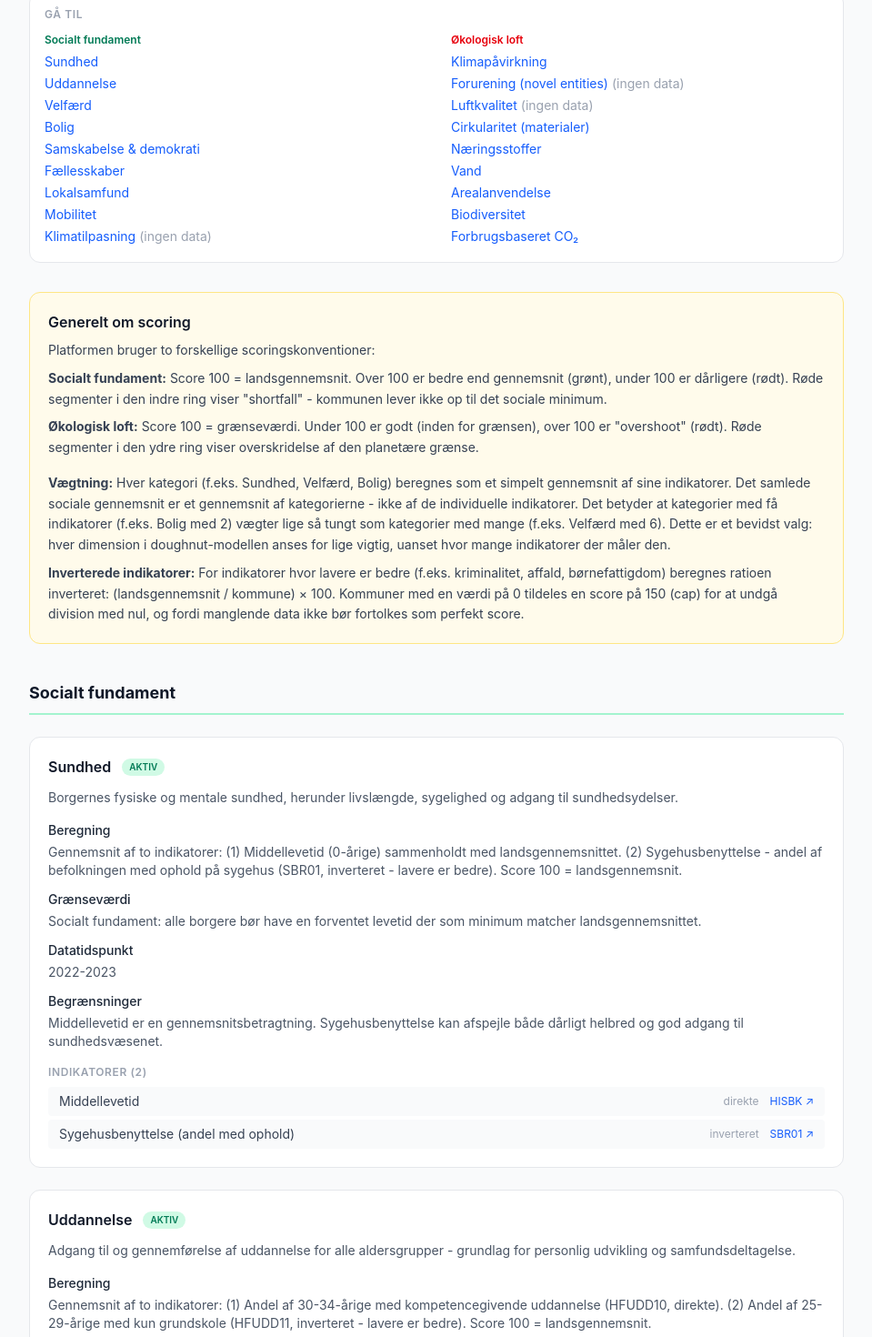
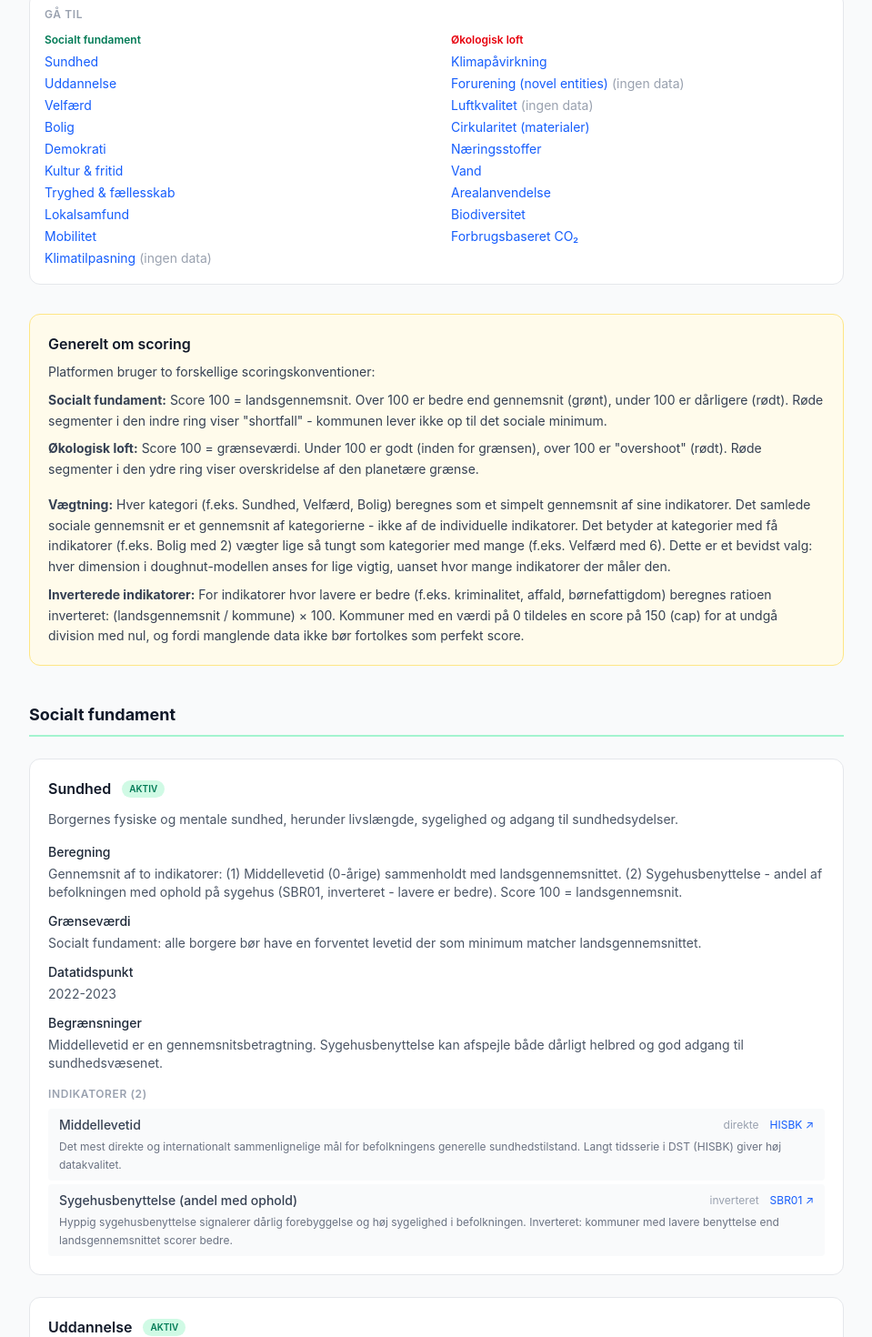
Before and after one commit to augustseptimius-beep/doughnut, a Next.js app in the folder webapp/: page /metode in a window 1280 px wide. Shown: the part 190-1660 px from the top of the page at 91% size, without its empty margins (160-1119 px from the left). Built offline with nearby package versions, Linux system fonts and the light colour scheme.

Commit message:
Opdatering

```diff
--- a/webapp/app/metode/page.tsx
+++ b/webapp/app/metode/page.tsx
@@ -16,6 +16,44 @@ interface MethodInfo {
   limitations?: string;
   csvFile?: string;
 }
+
+/* ─── Rationale per indicator ─── */
+const INDICATOR_RATIONALES: Record<string, string> = {
+  // Sundhed
+  life_expectancy: "Det mest direkte og internationalt sammenlignelige mål for befolkningens generelle sundhedstilstand. Langt tidsserie i DST (HISBK) giver høj datakvalitet.",
+  hospital_use: "Hyppig sygehusbenyttelse signalerer dårlig forebyggelse og høj sygelighed i befolkningen. Inverteret: kommuner med lavere benyttelse end landsgennemsnittet scorer bedre.",
+  // Uddannelse
+  education: "Andel af 30-34-årige med erhvervskompetencegivende uddannelse er det primære politiske måleparameter for uddannelsesniveau. Absolut baseline: nationalt mål på 95% (Børne- og Undervisningsministeriet).",
+  low_education: "Andel af 25-29-årige med kun grundskole som højeste uddannelse. Fanger den sårbare ende af uddannelsesspektret og er særligt vigtig som indikator i landdistrikter og socialt belastede områder.",
+  // Velfærd
+  disposable_income: "Disponibel indkomst pr. person er det bredeste mål for materiel levestandard - inkluderer løn, overførsler og kapitalindkomst minus skat og bidrag.",
+  employment: "Beskæftigelsesfrekvens afspejler adgang til arbejde, som er centralt for både indkomst, selvforsørgelse og social deltagelse.",
+  child_poverty: "Bruger Gini-koefficient som proxy for børnefattigdom da direkte kommunefordelte børnefattigdomsdata ikke er tilgængelige i DST. Høj ulighed er en stærk prædikator for negativ social arv.",
+  gini: "Gini-koefficient måler den samlede indkomstulighed i kommunen. Høj ulighed underminerer social sammenhæng, tillid og fælles institutioner.",
+  low_income: "Andel af befolkningen med indkomst under 60% af medianindkomsten - det internationale standardmål for relativ fattigdom (DST LABY07).",
+  vulnerable_children: "Andel udsatte børn og unge med anbringelse eller forebyggende foranstaltninger (BU43) er en stærk indikator for social belastning og kommunens udfordringer med social arv.",
+  neet: "Andel unge (16-24 år) uden for uddannelse og beskæftigelse (NEET) signalerer risiko for langsigtet social eksklusion og er et anerkendt EU-måleparameter.",
+  // Bolig
+  vacant_housing: "Høj andel tomme boliger signalerer fraflytning og lavt boligmarked. Inverteret: kommuner med færre tomme boliger scorer bedre.",
+  housing_area: "Boligareal pr. person afspejler boligstandard og -træthed. Mere plads er generelt forbundet med bedre livskvalitet.",
+  // Demokrati
+  voter_turnout: "Stemmedeltagelse ved kommunalvalg er det mest direkte og sammenlignelige mål for demokratisk engagement på lokalt plan. God datadækning for alle 98 kommuner (valg 2021).",
+  // Kultur & fritid
+  music_school: "Musikskoleelever pr. 1.000 indb. måler kulturel deltagelse og adgang til musikuddannelse for børn og unge. Et unikt dansk måleparameter for kommunal kultursatsning.",
+  library_use: "Biblioteksudlån pr. indbygger er en anerkendt proxy for kulturel aktivitet, læring og brug af offentlige kulturinstitutioner. God datakvalitet (BIB1) og lang tidsserie.",
+  sports_membership: "Andel af befolkningen med aktivt idrætsforeningsmedlemskab (DIF/DGI). Foreningsidræt er en central del af dansk civilsamfund og en proxy for frivilligt foreningsliv generelt.",
+  kultur_spending: "Kommunale nettodriftsudgifter til biografer, teatre, musikarrangementer og kulturinstitutioner pr. indbygger (REGK31). Måler kommunens prioritering og investering i kulturlivet - uafhængigt af borgernes faktiske brug.",
+  // Tryghed & fællesskab
+  crime_rate: "Anmeldte forbrydelser pr. 1.000 indb. er den bedst tilgængelige kvantitative indikator for tryghed på kommuneniveau. Lav kriminalitet er en forudsætning for social tillid og aktivt deltagelse i det offentlige rum.",
+  // Lokalsamfund
+  sports_facilities: "Idrætsfaciliteter pr. 10.000 indb. (IDRFAC01) måler den fysiske kapacitet for idræt og aktivt foreningsliv - det grundlæggende anlægsgrundlag for et aktivt lokalmiljø.",
+  class_size: "Klassekvotient i grundskolen er en anerkendt kvalitetsindikator. Mindre klasser muliggør mere individuel opmærksomhed og er et politisk prioriteret mål.",
+  daycare_ratio: "Normering i daginstitutioner (børn pr. voksen) er et grundlæggende kvalitetsmål for det tidlige barndomsmiljø. Lav normering gavner børns trivsel og personalets arbejdsmiljø.",
+  sports_spending: "Kommunale idrætsudgifter pr. indb. (IDRFIN02) afspejler den samlede kommunale prioritering af idræt og fritid - og dermed forudsætningerne for foreningsliv og aktivt medborgerskab.",
+  // Mobilitet
+  commute_distance: "Gennemsnitlig pendlingsafstand afspejler tilgængelighed til arbejdsmarkedet. Lang pendling belaster livskvalitet og er typisk forbundet med lavere kollektiv trafikdækning.",
+  car_access: "Familier med bilrådighed er en proxy for transportmuligheder. I bykommuner signalerer lav bilrådighed god kollektiv trafik; i landkommuner kan det betyde manglende mobilitetsmuligheder.",
+};
 
 const SOCIAL_METHODS: Record<string, MethodInfo> = {
   sundhed: {
@@ -50,29 +88,37 @@ const SOCIAL_METHODS: Record<string, MethodInfo> = {
     limitations: "Ubeboede boliger fanger ikke boligkvalitet eller pris. Boligareal pr. person er et gennemsnit og skjuler ulighed.",
     csvFile: "doughnut_scores.csv + bolig_extra_scores.csv",
   },
-  samskabelse: {
-    id: "samskabelse",
-    scoring: "Gennemsnit af to indikatorer: (1) Stemmedeltagelse ved kommunalvalget 2021 (LABY08, direkte). (2) Musikskoleelever pr. 1.000 indbyggere (SKOLM02B, direkte - proxy for kulturdeltagelse og samskabelse). Score 100 = landsgennemsnit.",
-    boundary: "Socialt fundament: aktivt demokratisk medborgerskab og kulturel deltagelse.",
-    dataYear: "2021-2024",
-    limitations: "Stemmedeltagelse fanger kun formel demokratisk deltagelse. Musikskoleelever er en proxy for kulturelt engagement, men dækker primært børn og unge.",
-    csvFile: "democracy_scores.csv + samskabelse_extra_scores.csv",
+  demokrati: {
+    id: "demokrati",
+    scoring: "1 indikator: Stemmedeltagelse ved kommunalvalget 2021 (LABY08/KVBPCT, direkte ratio til landsgennemsnit). Score 100 = landsgennemsnit.",
+    boundary: "Socialt fundament: aktivt demokratisk medborgerskab. Alle borgere bør have mulighed for og lyst til at deltage i den demokratiske proces.",
+    dataYear: "2021",
+    limitations: "Måler kun formel valgdeltagelse - ikke bredere politisk deltagelse som borgermøder, lokalt engagement eller civilsamfundsaktivitet. Valgdeltagelse varierer strukturelt: højere i kommuner med velstillet, ældre befolkning. Opdateres kun hvert 4. år ved kommunalvalg.",
+    csvFile: "democracy_scores.csv",
   },
-  faellesskaber: {
-    id: "faellesskaber",
-    scoring: "Gennemsnit af to indikatorer: (1) Idrætsmedlemskab som andel af befolkningen (IDRAKT02) - direkte ratio til landsgennemsnit. (2) Anmeldte forbrydelser pr. 1.000 indbyggere (STRAF11) - inverteret ratio (lavere kriminalitet = højere score). Score 100 = landsgennemsnit.",
-    boundary: "Socialt fundament: stærke fællesskaber med aktivt foreningsliv og tryghed.",
+  kultur_fritid: {
+    id: "kultur_fritid",
+    scoring: "Gennemsnit af fire indikatorer: (1) Musikskoleelever pr. 1.000 indb. (SKOLM02B, direkte). (2) Biblioteksudlån pr. indb. (BIB1, direkte). (3) Idrætsforeningsmedlemmer som andel af befolkningen (IDRAKT02, direkte). (4) Kommunale kulturudgifter pr. indb. - nettodriftsudgifter til biografer, teatre, musikarrangementer og anden kultur (REGK31 funktion 33561-33564, direkte). Score 100 = landsgennemsnit.",
+    boundary: "Socialt fundament: adgang til kulturliv og fritidsaktiviteter er en forudsætning for trivsel, social deltagelse og levende lokalsamfund.",
+    dataYear: "2022-2024",
+    limitations: "Idrætsmedlemskab dækker kun organiseret DIF/DGI-idræt, ikke motionscentre eller uorganiseret idræt. Musikskoleelever dækker primært børn og unge. Biblioteksudlån afspejler ikke digitale udlån fuldt ud. Kulturudgifter eksluderer biblioteksudgifter (separat indikator) og idrætsudgifter (separat indikator i Lokalsamfund).",
+    csvFile: "faellesskaber_scores.csv + lokalsamfund_scores.csv + samskabelse_extra_scores.csv + doughnut_scores.csv (kultur_spending)",
+  },
+  tryghed: {
+    id: "tryghed",
+    scoring: "1 indikator: Anmeldte forbrydelser pr. 1.000 indb. (STRAF11) - inverteret ratio (lavere kriminalitet = højere score). Score 100 = landsgennemsnit.",
+    boundary: "Socialt fundament: borgere skal kunne leve trygt. Kriminalitet underminerer social sammenhæng, tillid og deltagelse i lokalsamfundet.",
     dataYear: "2024",
-    limitations: "Idrætsmedlemskab dækker kun organiseret idræt (DIF/DGI), ikke andre foreninger. Kriminalitet som tryghedsindikator fanger kun anmeldte forbrydelser og afspejler ikke nødvendigvis oplevet tryghed.",
+    limitations: "Anmeldt kriminalitet afspejler ikke nødvendigvis oplevet tryghed eller mørketallet for ikke-anmeldte forbrydelser. Politiets tilstedeværelse og anmeldelseskultur varierer kommunerne imellem. DST har ikke kommunefordelte data for husstandsvold, ensomhed eller mental sundhed - disse ville ideelt set supplere indikatoren.",
     csvFile: "faellesskaber_scores.csv",
   },
   lokalsamfund: {
     id: "lokalsamfund",
-    scoring: "Gennemsnit af fem indikatorer: (1) Biblioteksudlån pr. indbygger (BIB1, direkte). (2) Idrætsfaciliteter pr. 10.000 indb. (IDRFAC01, direkte). (3) Klassekvotient grundskole (KVOTIEN, inverteret - færre elever pr. klasse er bedre). (4) Normering daginstitution 3-5 år (BOERN8, inverteret - færre børn pr. voksen er bedre). (5) Kommunale idrætsudgifter pr. indb. (IDRFIN02, direkte). Score 100 = landsgennemsnit.",
-    boundary: "Socialt fundament: levende lokalsamfund med gode services, faciliteter og kulturtilbud.",
-    dataYear: "2023-2024",
-    limitations: "Proxyer for serviceadgang. Dækker ikke alle vigtige services (læger, butikker). Normering og klassekvotienter fanger ikke kvaliteten af tilbuddene.",
-    csvFile: "lokalsamfund_scores.csv + lokalsamfund_extra_scores.csv",
+    scoring: "Gennemsnit af fire indikatorer: (1) Idrætsfaciliteter pr. 10.000 indb. (IDRFAC01, direkte). (2) Klassekvotient grundskole (KVOTIEN, inverteret - færre elever pr. klasse er bedre). (3) Normering daginstitution 3-5 år (BOERN8, inverteret - færre børn pr. voksen er bedre). (4) Kommunale idrætsudgifter pr. indb. (IDRFIN02, direkte). Score 100 = landsgennemsnit.",
+    boundary: "Socialt fundament: nærhed til velfungerende basale services er en forudsætning for et godt hverdagsliv - uanset om man bor i by eller på land.",
+    dataYear: "2022-2024",
+    limitations: "Dækker ikke alle relevante services (praktiserende læger, indkøb, offentlig transport). Normering og klassekvotienter er strukturelle mål og fanger ikke tilbuddenes kvalitet eller personalets faglige niveau.",
+    csvFile: "lokalsamfund_extra_scores.csv",
   },
   mobilitet: {
     id: "mobilitet",
@@ -161,15 +207,21 @@ const ECO_METHODS: Record<string, MethodInfo> = {
 function IndicatorCard({ id }: { id: string }) {
   const ind = INDICATORS.find((i) => i.id === id);
   if (!ind) return null;
+  const rationale = INDICATOR_RATIONALES[id];
   return (
-    <div className="flex items-center justify-between py-1.5 px-3 bg-gray-50 rounded text-sm">
-      <span className="text-gray-700">{ind.name}</span>
-      <div className="flex items-center gap-3 text-xs text-gray-400">
-        <span>{ind.inverse ? "inverteret" : "direkte"}</span>
-        <a href={ind.source} target="_blank" rel="noopener" className="text-blue-600 hover:underline">
-          {ind.table} ↗
-        </a>
+    <div className="py-2 px-3 bg-gray-50 rounded text-sm">
+      <div className="flex items-center justify-between">
+        <span className="text-gray-700 font-medium">{ind.name}</span>
+        <div className="flex items-center gap-3 text-xs text-gray-400">
+          <span>{ind.inverse ? "inverteret" : "direkte"}</span>
+          <a href={ind.source} target="_blank" rel="noopener" className="text-blue-600 hover:underline">
+            {ind.table} ↗
+          </a>
+        </div>
       </div>
+      {rationale && (
+        <p className="mt-1 text-xs text-gray-500 leading-relaxed">{rationale}</p>
+      )}
     </div>
   );
 }
--- a/webapp/lib/shared.ts
+++ b/webapp/lib/shared.ts
@@ -244,7 +244,7 @@ export const INDICATORS: Indicator[] = [
     baselineLevel: 3,
     rawUnit: "m²",
   },
-  // --- Samskabelse (ekstra) ---
+  // --- Kultur & fritid ---
   {
     id: "music_school",
     name: "Musikskoleelever pr. 1.000 indb.",
@@ -255,6 +255,17 @@ export const INDICATORS: Indicator[] = [
     dataYear: "2022",
     baselineLevel: 3,
     rawUnit: "pr. 1.000 indb.",
+  },
+  {
+    id: "kultur_spending",
+    name: "Kommunale kulturudgifter pr. indb. (kr.)",
+    table: "REGK31",
+    source: "https://www.statistikbanken.dk/REGK31",
+    category: "social",
+    inverse: false,
+    dataYear: "2023",
+    baselineLevel: 3,
+    rawUnit: "kr./indb.",
   },
   // --- Lokalsamfund (ekstra) ---
   {
@@ -327,22 +338,28 @@ export const SOCIAL_CATEGORIES: SocialCategory[] = [
     indicatorIds: ["vacant_housing", "housing_area"],
   },
   {
-    id: "samskabelse",
-    name: "Samskabelse & demokrati",
-    description: "Borgernes deltagelse i demokrati og lokalsamfund, tillid til institutioner og civilt engagement.",
-    indicatorIds: ["voter_turnout", "music_school"],
+    id: "demokrati",
+    name: "Demokrati",
+    description: "Borgernes deltagelse i det formelle demokrati og kommunalpolitik. Valgdeltagelse er det mest direkte mål for demokratisk engagement på lokalt niveau.",
+    indicatorIds: ["voter_turnout"],
   },
   {
-    id: "faellesskaber",
-    name: "Fællesskaber",
-    description: "Sociale netværk, fællesskaber og tilhørsforhold - modvirker ensomhed og styrker sammenhængskraft.",
-    indicatorIds: ["sports_membership", "crime_rate"],
+    id: "kultur_fritid",
+    name: "Kultur & fritid",
+    description: "Adgang til og investering i kulturliv, fritidsaktiviteter og civile fællesskaber - biblioteker, musik, idræt og kommunal kultursatsning.",
+    indicatorIds: ["music_school", "library_use", "sports_membership", "kultur_spending"],
+  },
+  {
+    id: "tryghed",
+    name: "Tryghed & fællesskab",
+    description: "Tryghed og social sammenhæng i lokalsamfundet. Høj kriminalitet underminerer tillid, fællesskab og lyst til at deltage i det offentlige rum.",
+    indicatorIds: ["crime_rate"],
   },
   {
     id: "lokalsamfund",
     name: "Lokalsamfund",
-    description: "Levende lokalsamfund med adgang til basale services, kultur og rekreative muligheder.",
-    indicatorIds: ["library_use", "sports_facilities", "class_size", "daycare_ratio", "sports_spending"],
+    description: "Nærhed til velfungerende basale services: pasning, undervisning, idrætsfaciliteter og kommunal investering i nærområdet.",
+    indicatorIds: ["sports_facilities", "class_size", "daycare_ratio", "sports_spending"],
   },
   {
     id: "mobilitet",
```
Also changed, not shown: 2 other files (tests, documents, lock files or other folders).
